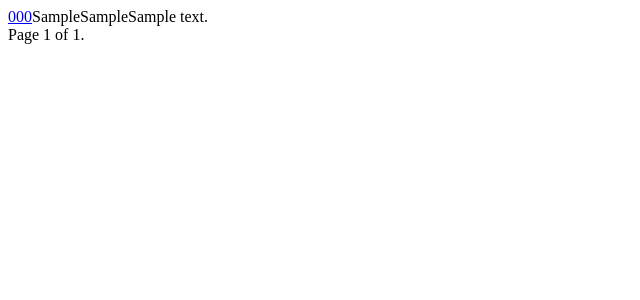
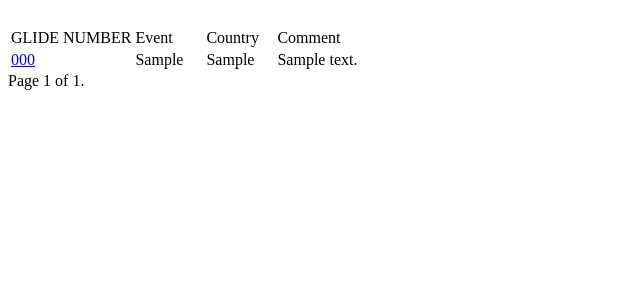
Before and after one commit to jmwenda/GLIDE, a Django app: page /glide/ in a window 1280 px wide. Shown: the top 300 px of the page, without its empty margins (0-640 px from the left). Run offline with Django 3.2, Linux system fonts and the light colour scheme; tables that the repository leaves empty hold one stand-in row (values such as "Sample post").

Commit message:
Basic styling changes

```diff
--- a/GLIDE/templates/index.html
+++ b/GLIDE/templates/index.html
@@ -1,7 +1,10 @@
 {% if glides %}
+<table>
+<tr><td>GLIDE NUMBER</td><td>Event</td><td>Country</td><td>Comment</td></tr><br>
 {% for glide in glides.object_list %}
-<tr><td><a href="{{glide.id}}">{{ glide.glidenumber }}</a></td><td>{{ glide.event}}</td><td>{{ glide.country}}</td><td>{{ glide.comment}}</td></tr>
+<tr><td style="padding-right:20px"><a href="{{glide.id}}">{{ glide.glidenumber }}</a></td><td style="padding-right:20px">{{ glide.event}}</td><td style="padding-right:20px">{{ glide.country}}</td><td style="padding-right:20px">{{ glide.comment}}</td></tr>
 {% endfor %}
+</table>
 <div class="pagination">
     <span class="step-links">
         {% if glides.has_previous %}
```
